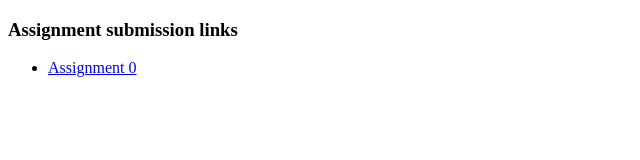
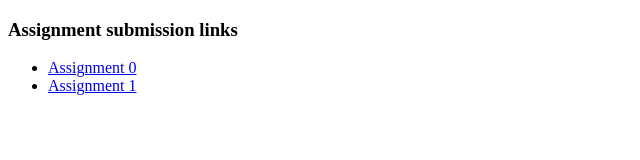
Before and after one commit to nattayeb/CSE-160, a plain HTML site: page index.html in a window 1280 px wide. Shown: the whole page, without its empty margins (0-640 px from the left). Drawn offline with Linux system fonts and the light colour scheme.

Commit message:
Deploy assignment 1

```diff
--- a/index.html
+++ b/index.html
@@ -9,6 +9,7 @@
     <h3>Assignment submission links</h3>
     <ul>
         <li><a href="https://nattayeb.github.io/CSE-160/asgn0/src/asg0.html">Assignment 0</a></li>
+        <li><a href="https://nattayeb.github.io/CSE-160/asgn1/src/asg1.html">Assignment 1</a></li>
     </ul>
 </body>
 </html>
```
